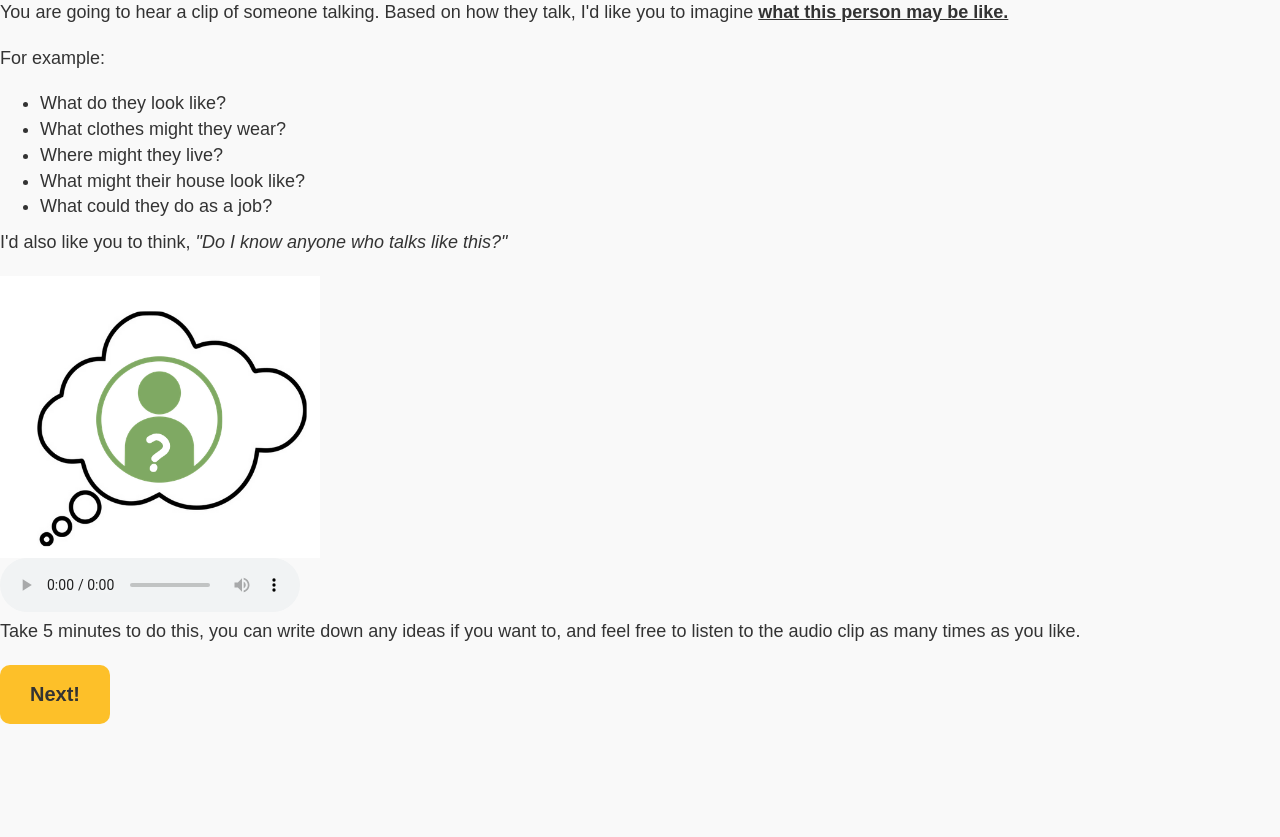
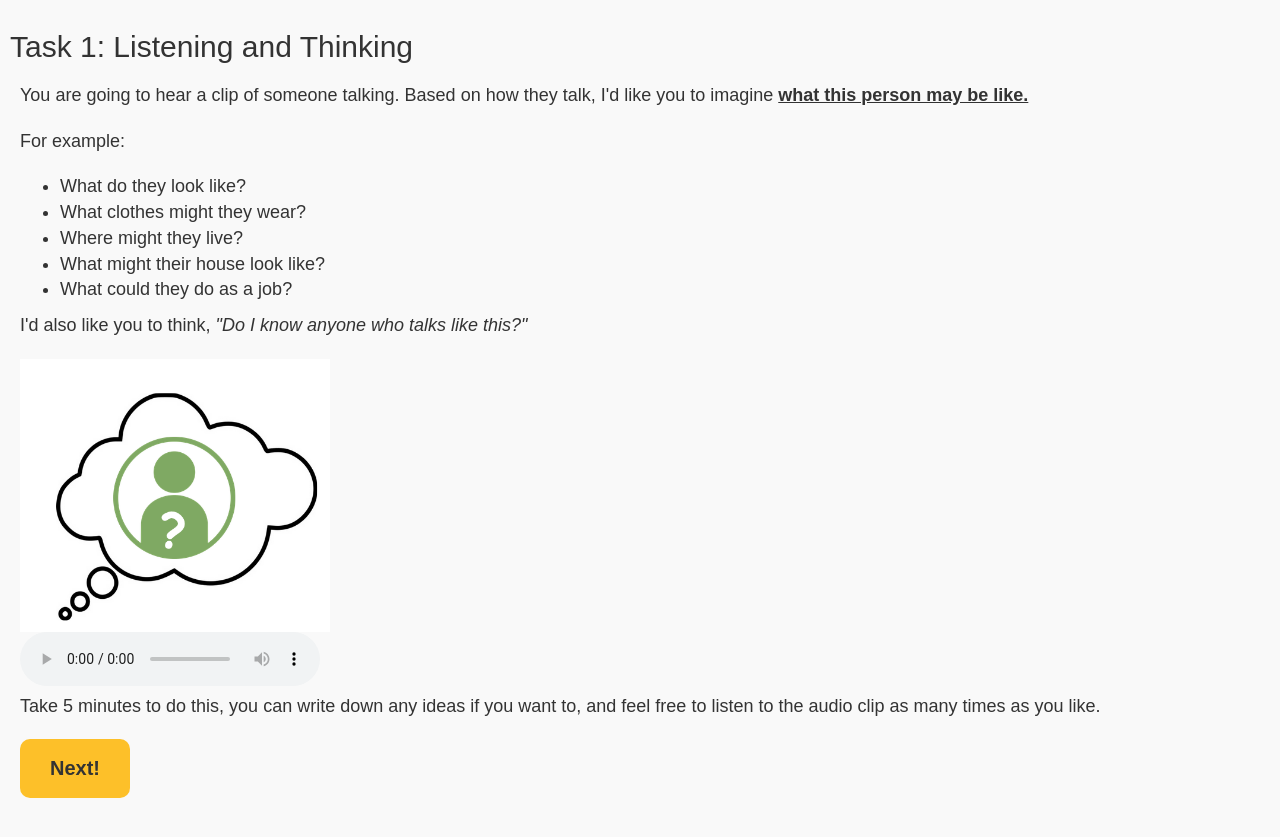
Before and after one commit to patayto/ellaexperiment3, a Jekyll site: the page index.html, which Jekyll copies as it is, in a window 1280 px wide. Shown: the top 837 px of the page. Built offline with Jekyll 4.4.1, drawn with Linux system fonts in a browser that asks for light colours.

Commit message:
Update index.html

```diff
--- a/index.html
+++ b/index.html
@@ -131,6 +131,18 @@
             height: 400px;
             border: 1px solid #333333;
         }
+
+	 #page2 {
+		 padding: 10px;
+	    }
+
+	 #page1 {
+		 padding: 10px;
+	    }
+
+	 #main-text {
+		 padding: 10px;
+	    }
     </style>
 
     <title>Experiment</title>
@@ -143,6 +155,8 @@
                 $("#page1").remove();
                 $("body").append(`
 					<div id="page2">
+					<h2>Task 2: Using your imagination</h2>
+					<div id="main-text">
 					    <p>What does this way of speaking tell us about this person?</p>
 						<ul>
                             <li>What do they look like? </li>
@@ -162,6 +176,9 @@
 						<p>Once you've thought about these things, use your imagination to <u><b>draw a person and their surroundings</u></b> that you think could match the way this person speaks.</p>
 						<p>Try not to focus too much on what was said in the clip. Focus instead on <u><b>the way the person is speaking.</u></b></p>
 						<img src="drawing.png" width="25%" height="25%">
+						<br>
+						<p>Once you're done, please bring your drawing into school and give to your teacher to look after. Thank you so much for taking part!</p>
+						</div>
 					</div>
 				`);
                 currentPage = 2;
@@ -171,6 +188,8 @@
 </head>
 <body>
 <div id="page1">
+	<h2>Task 1: Listening and Thinking</h2>
+	<div id="main-text">
     <p>You are going to hear a clip of someone talking. Based on how they talk, I'd like you to imagine <b><u>what this person may be like.</u></b></p>
     <p>For example:</p>
     <ul>
@@ -187,8 +206,10 @@
 	 <source src="audio_p.wav" type="audio/wav">
 	 Your browser does not support the audio element.
 	 </audio>
+		<br>
     <p>Take 5 minutes to do this, you can write down any ideas if you want to, and feel free to listen to the audio clip as many times as you like.</p>
     <button onclick="nextPage()">Next!</button>
+	</div>
 </div>
 </body>
 </html>
```
